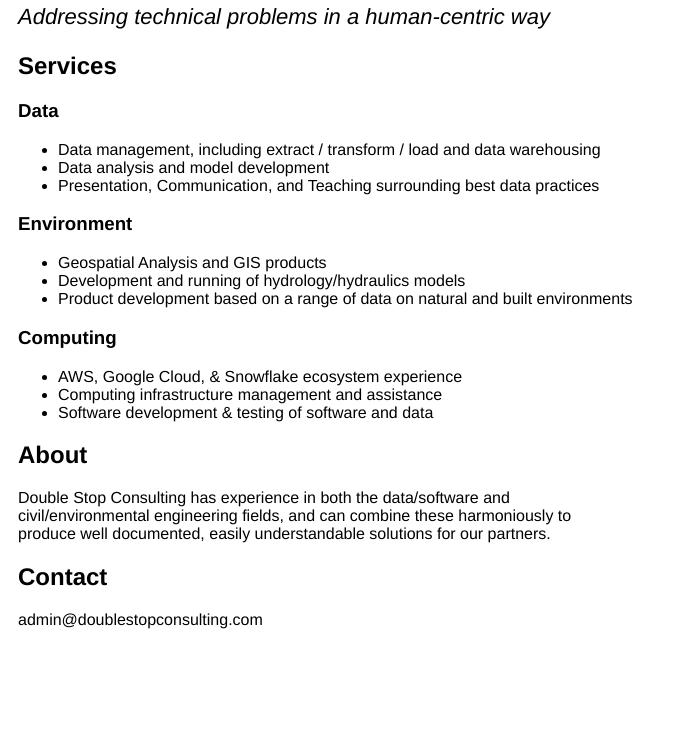
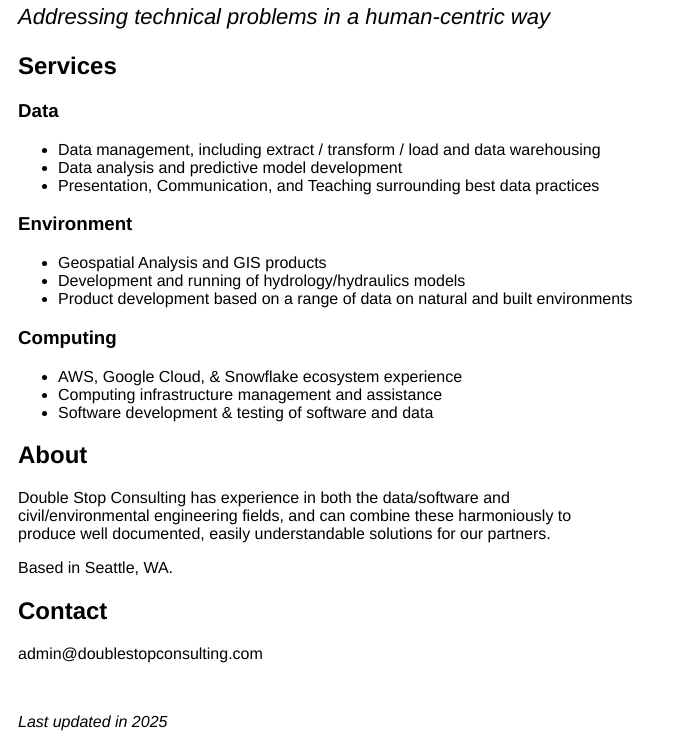
Before and after one commit to doublestopconsulting/doublestopconsulting.github.io, a plain HTML site: page index.html in a window 1280 px wide. Shown: the part 280-1027 px from the top of the page, without its empty margins (0-678 px from the left). Before the commit the page ends 925 px from the top, so only its background shows below. Drawn offline with Linux system fonts and the light colour scheme.

Commit message:
Add location, last updated year

```diff
--- a/index.html
+++ b/index.html
@@ -2,10 +2,8 @@
 <html lang="en">
 
 <!--
-    Oh hi there!
-    I'm thinking of using a static site generator like eleventy to make this more of a "real" website.
-    But this will do for now -- let's keep it simple until more is needed.
-    (Or I start enjoying front end work a little more.)
+    Oh hi there! This is very bare-bones, but I wanted
+    to get something very basic up to start with.
 -->
 
 <head>
@@ -40,7 +38,7 @@
 
     <ul>
         <li>Data management, including extract / transform / load and data warehousing</li>
-        <li>Data analysis and model development</li>
+        <li>Data analysis and predictive model development</li>
         <li>Presentation, Communication, and Teaching surrounding best data practices</li>
     </ul>
 
@@ -65,8 +63,14 @@
     Double Stop Consulting has experience in both the data/software and civil/environmental engineering fields, and can combine these harmoniously to produce well documented, easily understandable solutions for our partners.
     </p>
 
+     <p>Based in Seattle, WA.</p>
+
     <h2>Contact</h2>
     <p>admin@doublestopconsulting.com</p>
+    <br>
 
 </body>
+<footer>
+  <p><i>Last updated in 2025</i></p>
+</footer>
 </html>
```
